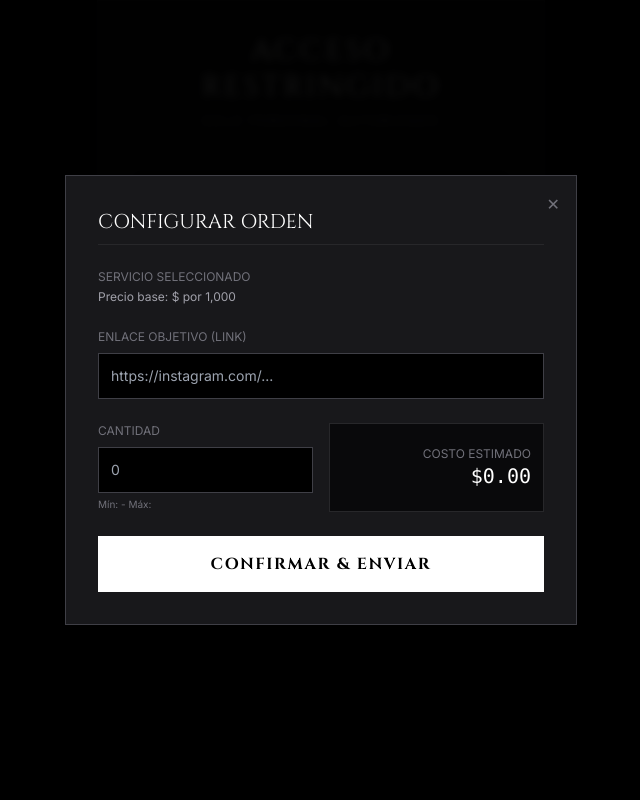
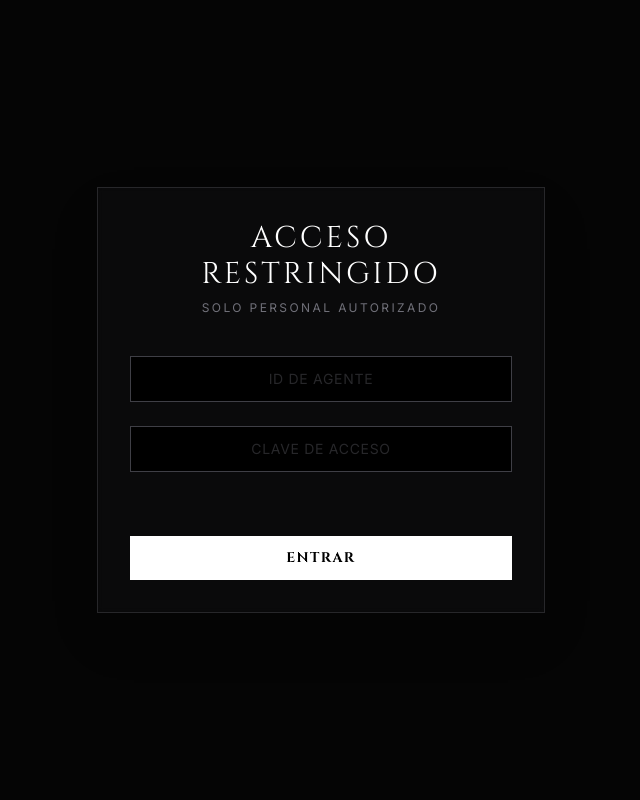
Before and after one commit to mktidsocial-max/proyectomkt, a Flask app: page / in a window 1280 px wide. Shown: the whole page, without its empty margins (319-959 px from the left). Run offline with Flask 3, Linux system fonts and the light colour scheme; lists and menus that the app fills with data are empty; some libraries are stand-ins or nearby versions.

Commit message:
Update index.html

```diff
--- a/templates/index.html
+++ b/templates/index.html
@@ -11,20 +11,20 @@
         body { font-family: 'Inter', sans-serif; background-color: #050505; color: #d4d4d8; }
         .font-vip { font-family: 'Cinzel', serif; }
         .input-vip:focus { border-color: #a1a1aa; box-shadow: 0 0 15px rgba(255, 255, 255, 0.05); outline: none; }
-        .hidden-screen { display: none; }
+
+        /* Animación suave */
         .fade-in { animation: fadeIn 0.5s ease-in-out; }
         @keyframes fadeIn { from { opacity: 0; transform: translateY(10px); } to { opacity: 1; transform: translateY(0); } }
 
-        /* Scrollbar personalizado oscuro */
+        /* Scrollbar */
         ::-webkit-scrollbar { width: 8px; }
         ::-webkit-scrollbar-track { background: #09090b; }
         ::-webkit-scrollbar-thumb { background: #27272a; border-radius: 4px; }
-        ::-webkit-scrollbar-thumb:hover { background: #3f3f46; }
     </style>
 </head>
-<body class="h-screen flex flex-col items-center justify-center selection:bg-white selection:text-black overflow-hidden">
+<body class="h-screen flex flex-col items-center justify-center selection:bg-white selection:text-black overflow-hidden relative">
 
-    <div id="login-screen" class="w-full max-w-md p-8 border border-zinc-800 bg-zinc-900/30 backdrop-blur-sm shadow-2xl fade-in relative z-10">
+    <div id="login-screen" class="w-full max-w-md p-8 border border-zinc-800 bg-zinc-900/30 backdrop-blur-sm shadow-2xl fade-in z-20">
         <div class="text-center mb-10">
             <h1 class="font-vip text-3xl text-white tracking-widest mb-2">ACCESO RESTRINGIDO</h1>
             <p class="text-xs text-zinc-500 uppercase tracking-[0.2em]">Solo Personal Autorizado</p>
@@ -41,7 +41,7 @@
         </form>
     </div>
 
-    <div id="dashboard-screen" class="hidden-screen w-full h-full flex flex-col p-6 fade-in relative">
+    <div id="dashboard-screen" style="display: none;" class="w-full h-full flex flex-col p-6 fade-in relative z-10">
         <header class="flex justify-between items-end border-b border-zinc-800 pb-4 mb-4 flex-none">
             <div>
                 <h2 class="font-vip text-xl text-white tracking-widest">CATÁLOGO DE ACTIVOS</h2>
@@ -67,7 +67,7 @@
         </div>
     </div>
 
-    <div id="order-modal" class="hidden-screen fixed inset-0 z-50 flex items-center justify-center bg-black/90 backdrop-blur-sm fade-in">
+    <div id="order-modal" style="display: none;" class="fixed inset-0 z-50 flex items-center justify-center bg-black/90 backdrop-blur-sm fade-in">
         <div class="w-full max-w-lg bg-zinc-900 border border-zinc-700 p-8 shadow-2xl relative">
             <button onclick="closeModal()" class="absolute top-4 right-4 text-zinc-500 hover:text-white">✕</button>
 
@@ -107,7 +107,7 @@
     <script>
         // --- CONFIGURACIÓN ---
         const CREDENTIALS = { user: "admin", pass: "vip2025" };
-        const WA_PHONE = "549XXXXXXXXXX"; // <--- PON TU NUMERO AQUI (Ej: 5491122334455)
+        const WA_PHONE = "5492615555555"; // <--- CAMBIA ESTO POR TU NÚMERO
 
         // --- DATOS ---
         const services = [
@@ -129,8 +129,11 @@
             e.preventDefault();
             if(document.getElementById('username').value === CREDENTIALS.user &&
                document.getElementById('password').value === CREDENTIALS.pass) {
-                document.getElementById('login-screen').classList.add('hidden-screen');
-                document.getElementById('dashboard-screen').classList.remove('hidden-screen');
+                // Ocultar Login
+                document.getElementById('login-screen').style.display = 'none';
+                // Mostrar Dashboard
+                document.getElementById('dashboard-screen').style.display = 'flex';
+
                 loadServices();
                 document.getElementById('current-date').innerText = new Date().toLocaleDateString();
             } else {
@@ -153,7 +156,7 @@
                         ${s.name} <span class="text-zinc-600 text-[10px] ml-1 uppercase tracking-wider">/ Lote x1000</span>
                     </td>
                     <td class="p-4 text-right font-mono text-zinc-400">$${s.rate.toLocaleString()}</td>
-                    <td class="p-4 text-right font-mono text-xs text-zinc-500">${s.min} - ${s.max/1000}k</td>
+                    <td class="p-4 text-right font-mono text-xs text-zinc-500">${s.min} - ${s.max >= 1000 ? (s.max/1000) + 'k' : s.max}</td>
                     <td class="p-4 text-center">
                         <button onclick="openModal(${s.id})" class="px-4 py-2 border border-zinc-600 text-[10px] uppercase text-zinc-300 hover:bg-white hover:text-black hover:border-white transition-all tracking-widest font-bold">
                             SOLICITAR
@@ -180,11 +183,13 @@
             document.getElementById('order-quantity').value = '';
             document.getElementById('modal-total').innerText = '$0.00';
 
-            document.getElementById('order-modal').classList.remove('hidden-screen');
+            // Mostrar Modal
+            document.getElementById('order-modal').style.display = 'flex';
         }
 
         function closeModal() {
-            document.getElementById('order-modal').classList.add('hidden-screen');
+            // Ocultar Modal
+            document.getElementById('order-modal').style.display = 'none';
         }
 
         function calculateTotal() {
@@ -207,19 +212,14 @@
                 return;
             }
 
-            // Validar Min/Max (Opcional, solo advertencia)
-            if(qty < currentService.min || qty > currentService.max) {
-                if(!confirm(`ATENCIÓN: La cantidad está fuera del rango recomendado (${currentService.min} - ${currentService.max}). ¿Proceder igual?`)) return;
-            }
-
-            // Construir mensaje VIP
-            const msg = `:: NUEVA ORDEN DE SERVICIO ::%0A%0A` +
+            // Construir mensaje
+            const msg = `:: ORDEN DE SERVICIO ::%0A%0A` +
                         `🔹 ID: ${currentService.id}%0A` +
                         `🔹 SERVICIO: ${currentService.name}%0A` +
                         `🔹 CANTIDAD: ${qty}%0A` +
                         `🔹 OBJETIVO: ${link}%0A` +
                         `💰 COSTO ESTIMADO: ${total}%0A%0A` +
-                        `Solicito confirmación inmediata.`;
+                        `Solicito confirmación.`;
 
             window.open(`https://wa.me/${WA_PHONE}?text=${msg}`, '_blank');
             closeModal();
```
